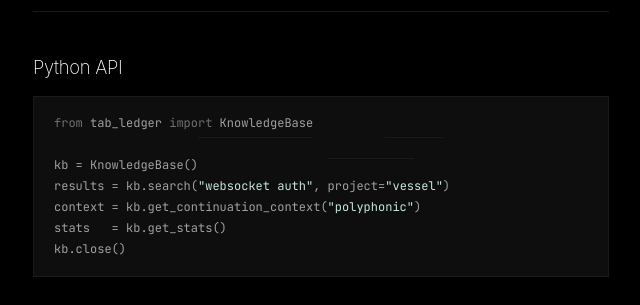
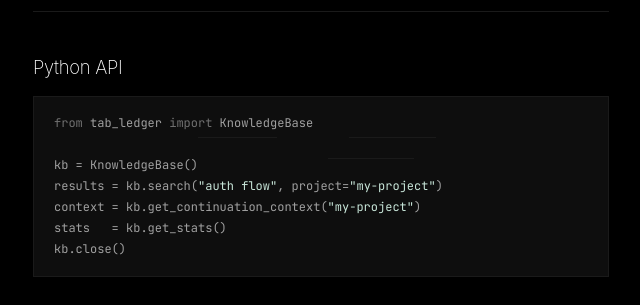
Before and after one commit to Riley-Coyote/tab-ledger, a plain HTML site: page docs/index.html in a window 1280 px wide. Shown: the part 2000-2305 px from the top of the page, 319-959 px from the left. Drawn offline with nearby package versions, Linux system fonts and the light colour scheme.

Commit message:
fix: replace personal project names with generic examples
Co-Authored-By: Claude Opus 4.6 (1M context) <noreply@anthropic.com>

```diff
--- a/docs/index.html
+++ b/docs/index.html
@@ -423,8 +423,8 @@ pre .k { color: var(--text-3); }
 <pre><span class="k">from</span> tab_ledger <span class="k">import</span> KnowledgeBase
 
 kb = KnowledgeBase()
-results = kb.search(<span class="s">"websocket auth"</span>, project=<span class="s">"vessel"</span>)
-context = kb.get_continuation_context(<span class="s">"polyphonic"</span>)
+results = kb.search(<span class="s">"auth flow"</span>, project=<span class="s">"my-project"</span>)
+context = kb.get_continuation_context(<span class="s">"my-project"</span>)
 stats   = kb.get_stats()
 kb.close()</pre>
   </section>
```
